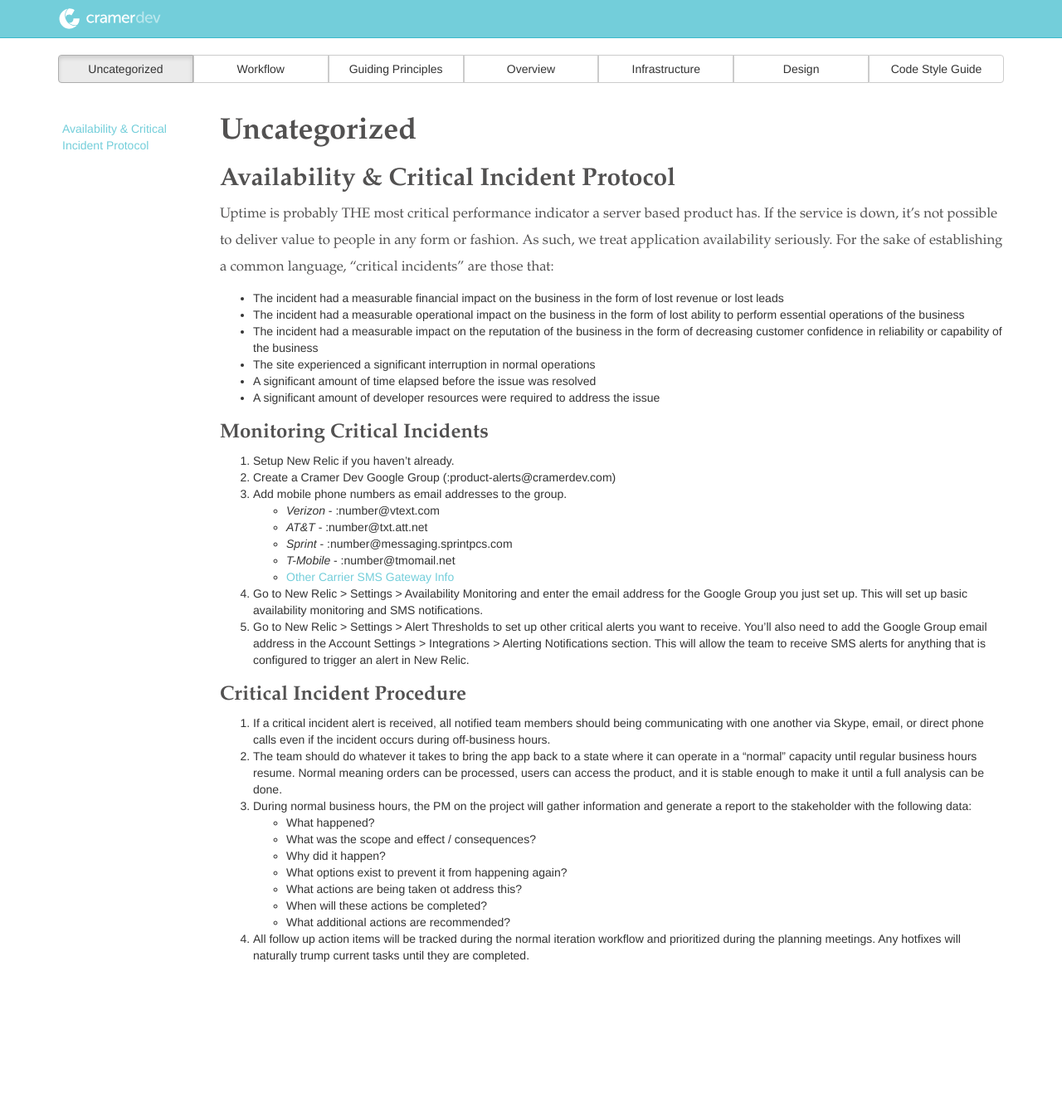
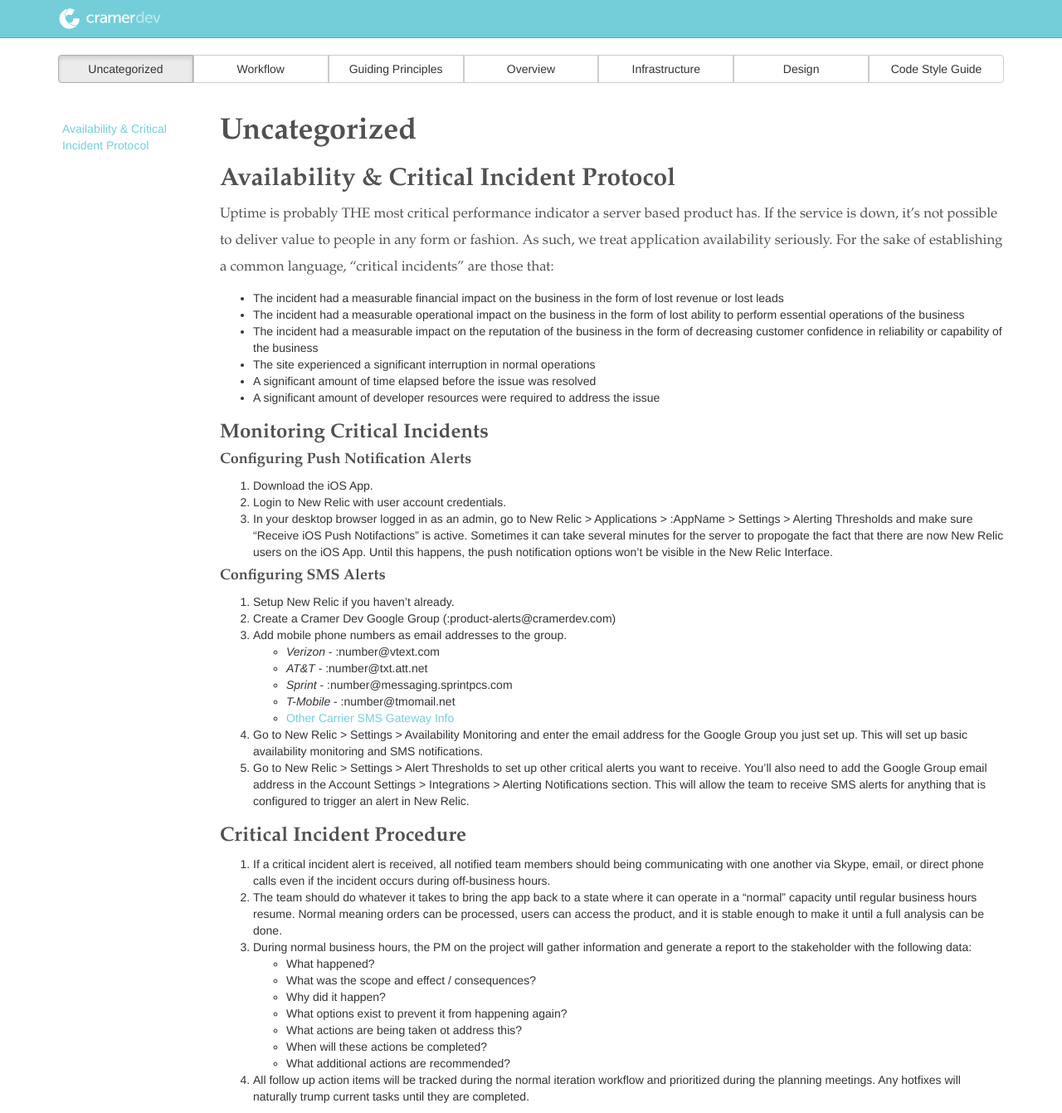
Before and after one commit to cramerdev/docs, a Jekyll site: the page built from _posts/2013-10-9-uncategorized.markdown, in a window 1280 px wide. Shown: the whole page at 83% size. Built offline with Jekyll 4.4.1, drawn with Linux system fonts in a browser that asks for light colours; nearby versions of some CDN libraries; Markdown is read by kramdown in place of the engine named in the settings; before the commit the page ends 1171 px from its top, so only the background shows below that.

Commit message:
Add Push Notification Alert Docs

```diff
--- a/_posts/2013-10-9-uncategorized.markdown
+++ b/_posts/2013-10-9-uncategorized.markdown
@@ -16,6 +16,12 @@ Uptime is probably THE most critical performance indicator a server based produc
 
 
 ### Monitoring Critical Incidents
+#### Configuring Push Notification Alerts
+1. Download the iOS App.
+2. Login to New Relic with user account credentials.
+3. In your desktop browser logged in as an admin, go to New Relic > Applications > :AppName > Settings > Alerting Thresholds and make sure "Receive iOS Push Notifactions" is active. Sometimes it can take several minutes for the server to propogate the fact that there are now New Relic users on the iOS App. Until this happens, the push notification options won't be visible in the New Relic Interface.
+
+#### Configuring SMS Alerts
 1. Setup New Relic if you haven't already.
 2. Create a Cramer Dev Google Group (:product-alerts@cramerdev.com)
 3. Add mobile phone numbers as email addresses to the group.
```
